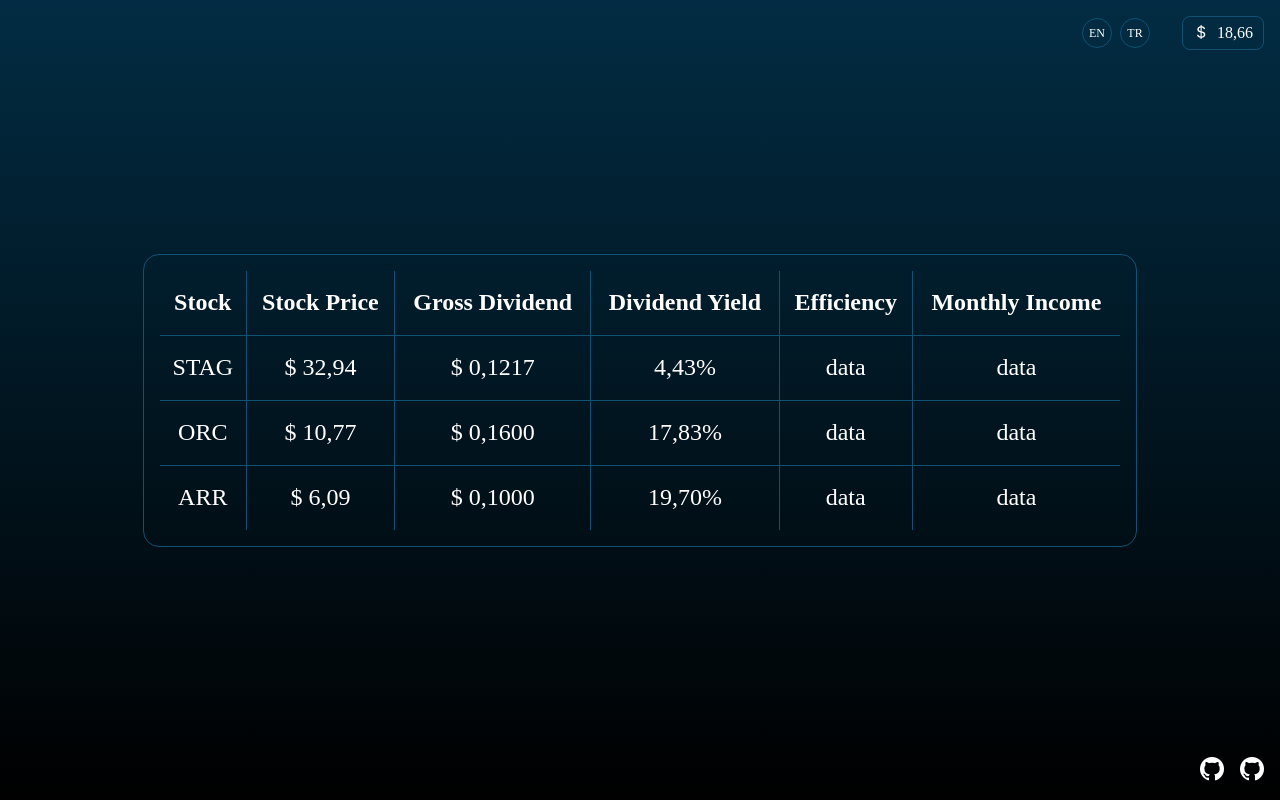
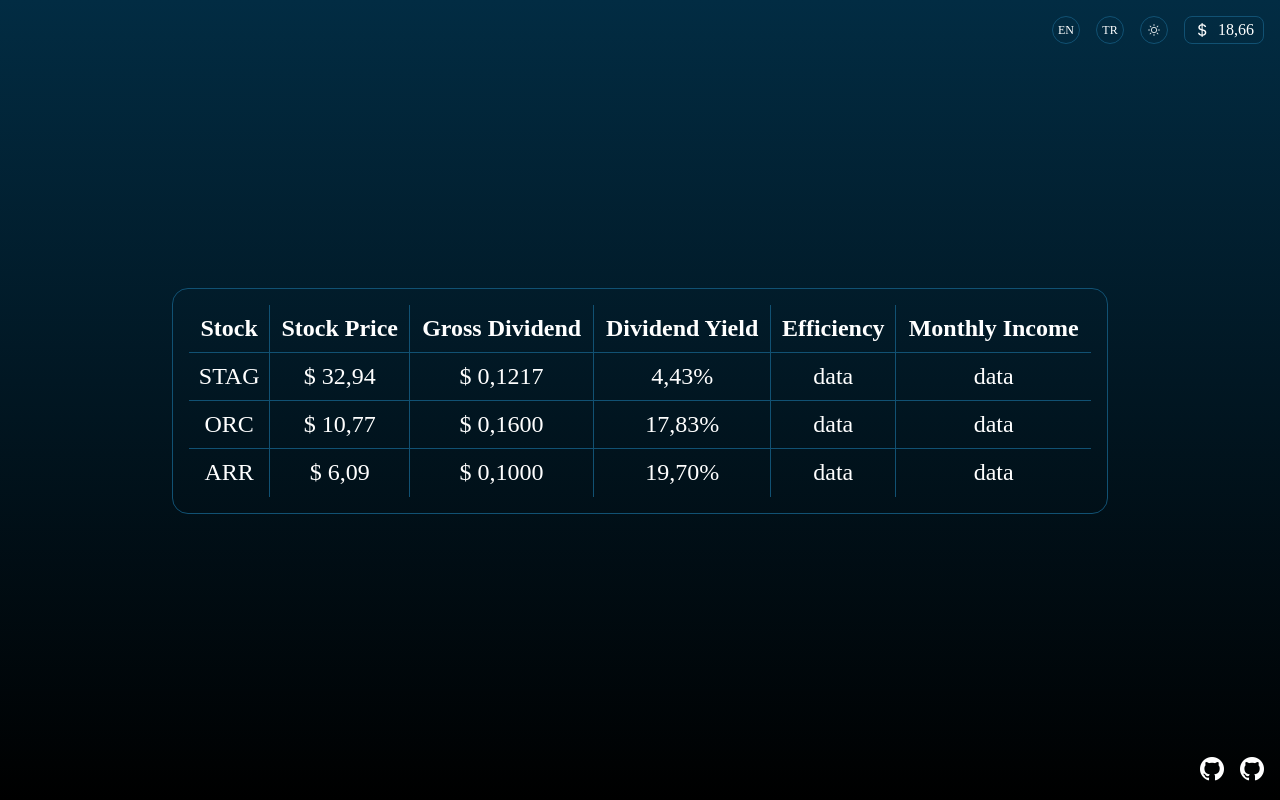
Before and after one commit to abdullahbakis/Stock-Data-application, a website: page index.html in a window 1280 px wide. Drawn offline with nearby package versions, Linux system fonts and the light colour scheme.

Commit message:
style updated.

```diff
--- a/index.html
+++ b/index.html
@@ -11,24 +11,22 @@
 
 <body>
 
-
     <div class="container">
 
-        <!-- Header -->
-        <div class="header">
+        <!-- Bar -->
+        <header>
 
             <!-- Language -->
-            <div class="lang">
-                <a href="">EN</a>
-                <a href="">TR</a>
-            </div>
+            <a href="">EN</a>
+            <a href="">TR</a>
 
-            <!-- Dolar -->
-            <div class="dolar">
-                <i class="bi bi-currency-dollar"></i>
-                <span>18,66</span>
-            </div>
-        </div>
+            <!-- View -->
+            <a href="" class="bi bi-brightness-high"></a>
+
+            <!-- Exchange Rate -->
+            <p class="bi bi-currency-dollar"></p>
+
+        </header>
 
         <!-- Table -->
         <div class="table">
@@ -72,13 +70,12 @@
         </div>
 
         <!-- Github -->
-        <div class="github">
-            <a href="https://github.com/abdullahbakis" href="https://github.com/falovic" target="_blank"
-                class="bi bi-github"></a>
+        <footer>
+            <a href="https://github.com/abdullahbakis" target="_blank" class="bi bi-github"></a>
             <p>abdullahbakis</p>
             <a href="https://github.com/falovic" target="_blank" class="bi bi-github"></a>
             <p>falovic</p>
-        </div>
+        </footer>
     </div>
 
 </body>
--- a/src/main/resources/scss/style.scss
+++ b/src/main/resources/scss/style.scss
@@ -1,53 +1,88 @@
 @import url("https://cdn.jsdelivr.net/npm/bootstrap-icons@1.10.2/font/bootstrap-icons.css");
 @import "reboot";
+
+* {
+  color: white;
+  box-sizing: border-box;
+  transition: 0.5s all;
+}
 
 // Container
 .container {
   @extend %flex;
   flex-direction: column;
+  justify-content: space-between;
+  padding: 1rem;
   width: 100vw;
   height: 100vh;
   background: $bgcolor;
-  color: white;
+}
+
+// Header & Footer
+header,
+footer {
+  @extend %flex;
+  width: 100%;
+  justify-content: end;
+  gap: 1rem;
 }
 
 // Header
-.header {
-  @extend %flex;
-  gap: 2rem;
-  position: fixed;
-  top: 1rem;
-  right: 1rem;
-}
+header {
 
-// Language
-.lang {
-  @extend %flex;
-  gap: 0.5rem;
+  a,
+  p {
+    @extend %flex;
+    height: 1.75rem;
+    border: $border;
+  }
 
   a {
-    @extend %flex;
+    width: 1.75rem;
+    border-radius: 50%;
     font-size: 0.75rem;
-    width: 1.75rem;
-    height: 1.75rem;
-    border: $border;
-    border-radius: 50%;
-    transition: 0.5s all;
 
     &:hover {
       border-color: $yellow;
     }
   }
+
+  p {
+    width: 5rem;
+    border-radius: 0.5rem;
+
+    &::after {
+      content: "18,66";
+      margin-left: 0.5rem;
+    }
+  }
 }
 
-// Dolar
-.dolar {
-  @extend %flex;
-  gap: 0.5rem;
-  width: 5rem;
-  height: 2rem;
-  border: $border;
-  border-radius: 0.5rem;
+// Footer
+footer {
+  display: flex;
+  gap: 1rem;
+
+  a {
+    font-size: 1.5rem;
+
+    &:hover {
+      color: $yellow;
+
+      + p {
+        opacity: 1;
+      }
+    }
+  }
+
+  p {
+    position: fixed;
+    bottom: 1.25rem;
+    right: 6rem;
+    font-size: 1rem;
+    color: $yellow;
+    opacity: 0;
+  }
 }
 
 // Table
@@ -90,38 +125,3 @@
     }
   }
 }
-
-// Github
-.github {
-  display: flex;
-  gap: 1rem;
-  position: fixed;
-  bottom: 1rem;
-  right: 1rem;
-
-  * {
-    transition: 0.75s all;
-  }
-
-  a {
-    color: white;
-    font-size: 1.5rem;
-
-    &:hover {
-      color: $yellow;
-
-      + p {
-        opacity: 1;
-      }
-    }
-  }
-
-  p {
-    position: fixed;
-    bottom: 1.25rem;
-    right: 6rem;
-    font-size: 1rem;
-    color: $yellow;
-    opacity: 0;
-  }
-}
```
Also changed, not shown: src/main/resources/css/style.css.
